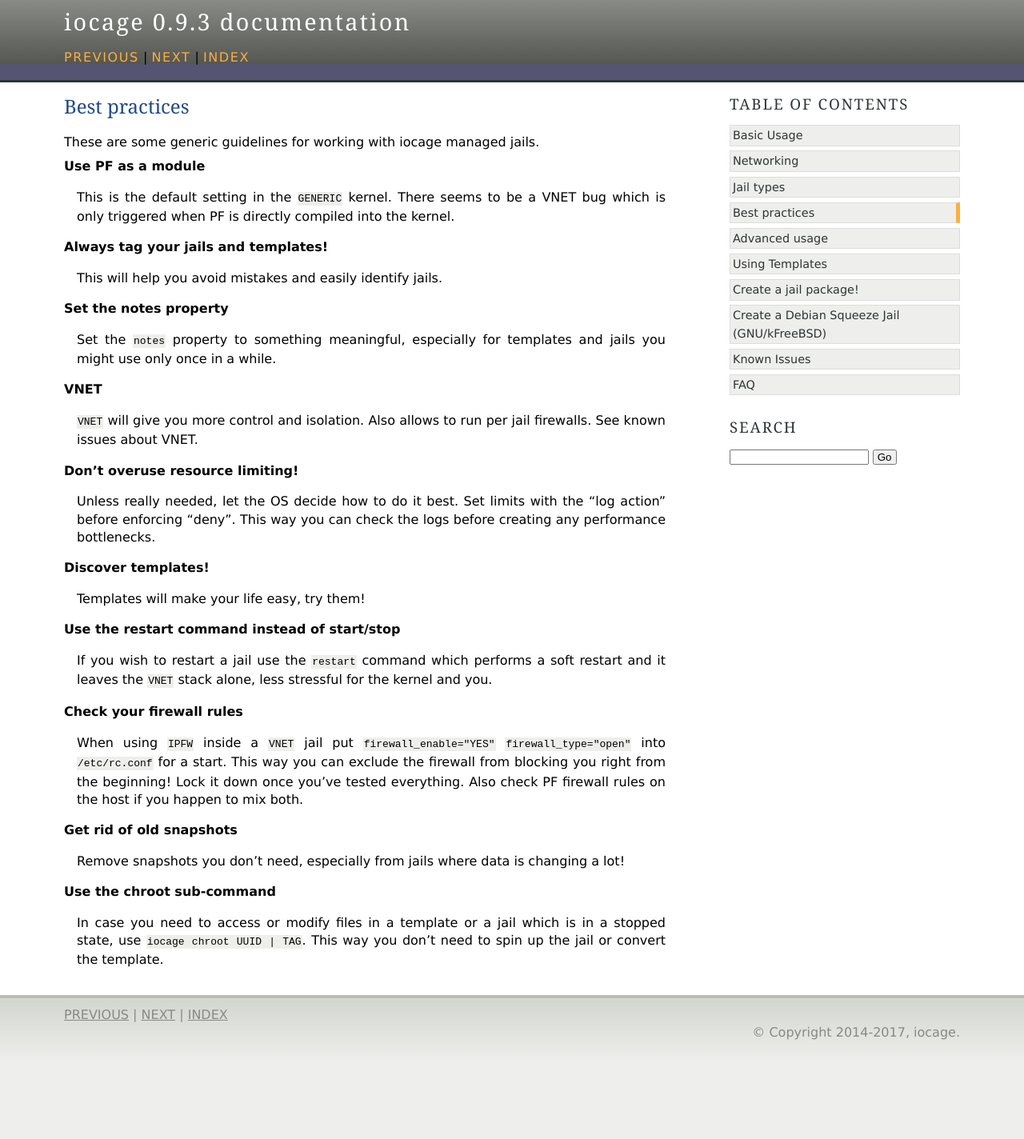
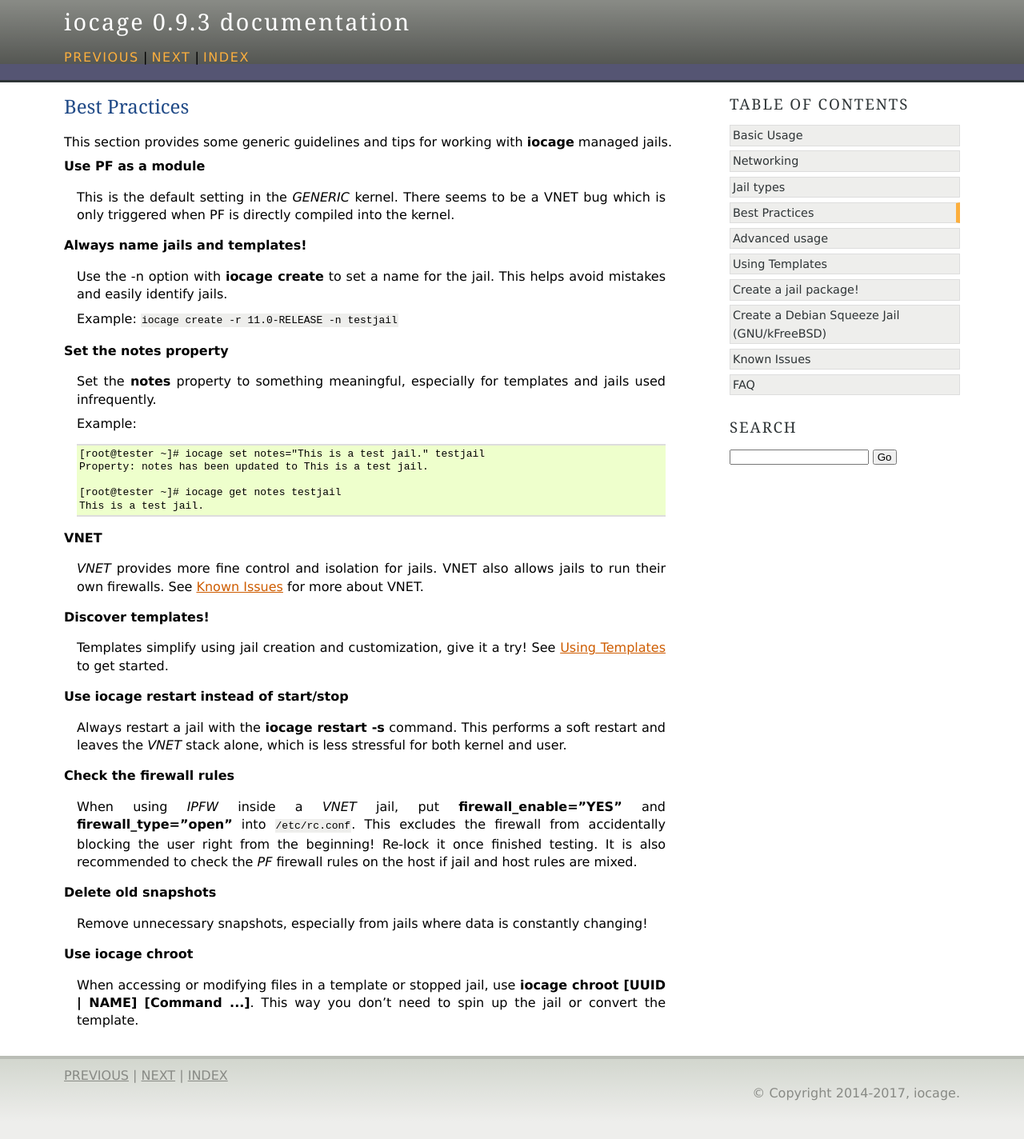
Before and after one commit to iocage/iocage, a Sphinx documentation site: the page built from doc/source/best-practices.rst, in a window 1280 px wide. Shown: the whole page at 80% size. Built offline with Sphinx 7.4.7, drawn with Linux system fonts in a browser that asks for light colours; before the commit the page ends 1348 px from its top, so only the background shows below that.

Commit message:
Update best-practices.rst (#253)
* Update best-practices.rst

Attempted to maintain the built look of this file.
Rewrote sections for clarity, fix mistakes, remove obsolete information.
Added more robust Sphinx/ReST markup.
Build test - no errors.

* Add review comments

I removed the reference to resource limiting entirely, as that seems far enough back in versions (and discouraged) that it's probably a better idea to not mention it at all.

```diff
--- a/doc/source/best-practices.rst
+++ b/doc/source/best-practices.rst
@@ -1,56 +1,73 @@
-Best practices
+.. index:: Best Practices
+.. _Best Practices:
+
+Best Practices
 --------------
 
-These are some generic guidelines for working with iocage managed jails.
+This section provides some generic guidelines and tips for working with
+:command:`iocage` managed jails.
 
 **Use PF as a module**
 
-  This is the default setting in the ``GENERIC`` kernel. There seems to be a VNET bug which is only
-  triggered when PF is directly compiled into the kernel.
+  This is the default setting in the *GENERIC* kernel. There seems to be
+  a VNET bug which is only triggered when PF is directly compiled into
+  the kernel.
 
-**Always tag your jails and templates!**
+**Always name jails and templates!**
 
-  This will help you avoid mistakes and easily identify jails.
+  Use the -n option with :command:`iocage create` to set a name for the
+  jail. This helps avoid mistakes and easily identify jails.
+
+  Example: :samp:`iocage create -r 11.0-RELEASE -n testjail`
 
 **Set the notes property**
 
-  Set the ``notes`` property to something meaningful, especially for templates
-  and jails you might use only once in a while.
+  Set the **notes** property to something meaningful, especially for
+  templates and jails used infrequently.
+
+  Example:
+
+  .. code-block:: none
+
+   [root@tester ~]# iocage set notes="This is a test jail." testjail
+   Property: notes has been updated to This is a test jail.
+
+   [root@tester ~]# iocage get notes testjail
+   This is a test jail.
 
 **VNET**
 
-  ``VNET`` will give you more control and isolation. Also allows to run per jail firewalls.
-  See known issues about VNET.
-
-**Don't overuse resource limiting!**
-
-  Unless really needed, let the OS decide how to do it best. Set limits with
-  the "log action" before enforcing "deny". This way you can check the logs
-  before creating any performance bottlenecks.
+  *VNET* provides more fine control and isolation for jails. VNET also
+  allows jails to run their own firewalls. See :ref:`Known Issues` for
+  more about VNET.
 
 **Discover templates!**
 
-  Templates will make your life easy, try them!
+  Templates simplify using jail creation and customization, give it a
+  try! See :ref:`Using Templates` to get started.
 
-**Use the restart command instead of start/stop**
+**Use** :command:`iocage restart` **instead of start/stop**
 
-  If you wish to restart a jail use the ``restart`` command which performs a
-  soft restart and it leaves the ``VNET`` stack alone, less stressful for the
-  kernel and you.
+  Always restart a jail with the :command:`iocage restart -s` command.
+  This performs a soft restart and leaves the *VNET* stack alone, which
+  is less stressful for both kernel and user.
 
-**Check your firewall rules**
+**Check the firewall rules**
 
-  When using ``IPFW`` inside a ``VNET`` jail put ``firewall_enable="YES"``
-  ``firewall_type="open"`` into ``/etc/rc.conf`` for a start. This way you can exclude
-  the firewall from blocking you right from the beginning! Lock it down once you've tested
-  everything. Also check PF firewall rules on the host if you happen to mix both.
+  When using *IPFW* inside a *VNET* jail, put **firewall_enable="YES"**
+  and **firewall_type="open"** into :file:`/etc/rc.conf`. This excludes
+  the firewall from accidentally blocking the user right from the
+  beginning! Re-lock it once finished testing. It is also recommended to
+  check the *PF* firewall rules on the host if jail and host rules are
+  mixed.
 
-**Get rid of old snapshots**
+**Delete old snapshots**
 
-  Remove snapshots you don't need, especially from jails where data is changing a lot!
+  Remove unnecessary snapshots, especially from jails where data is
+  constantly changing!
 
-**Use the chroot sub-command**
+**Use** :command:`iocage chroot`
 
-  In case you need to access or modify files in a template or a jail which is in a
-  stopped state, use ``iocage chroot UUID | TAG``. This way you don't need to spin up the
-  jail or convert the template.
+  When accessing or modifying files in a template or stopped jail, use
+  :command:`iocage chroot [UUID | NAME] [Command ...]`. This
+  way you don't need to spin up the jail or convert the template.
```
